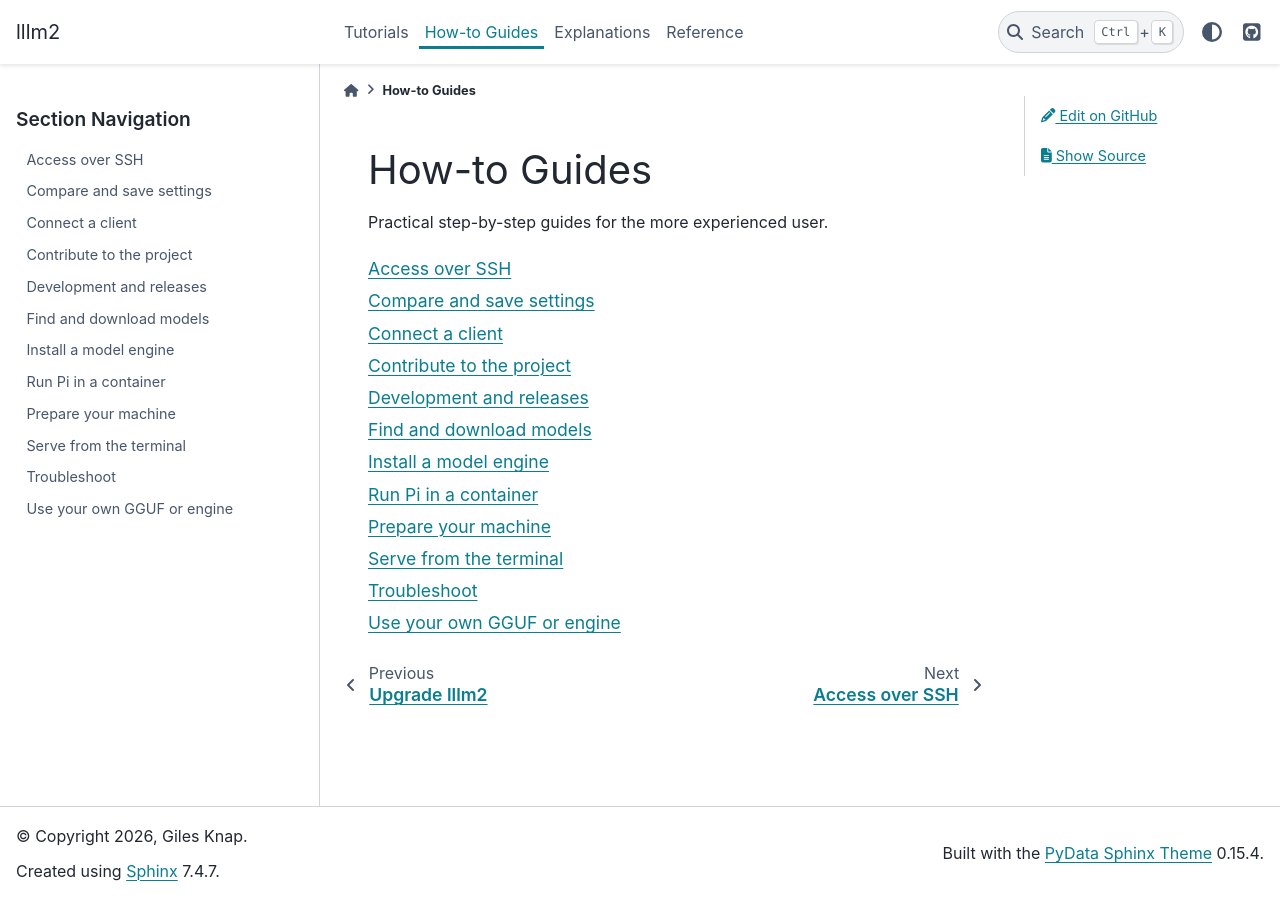
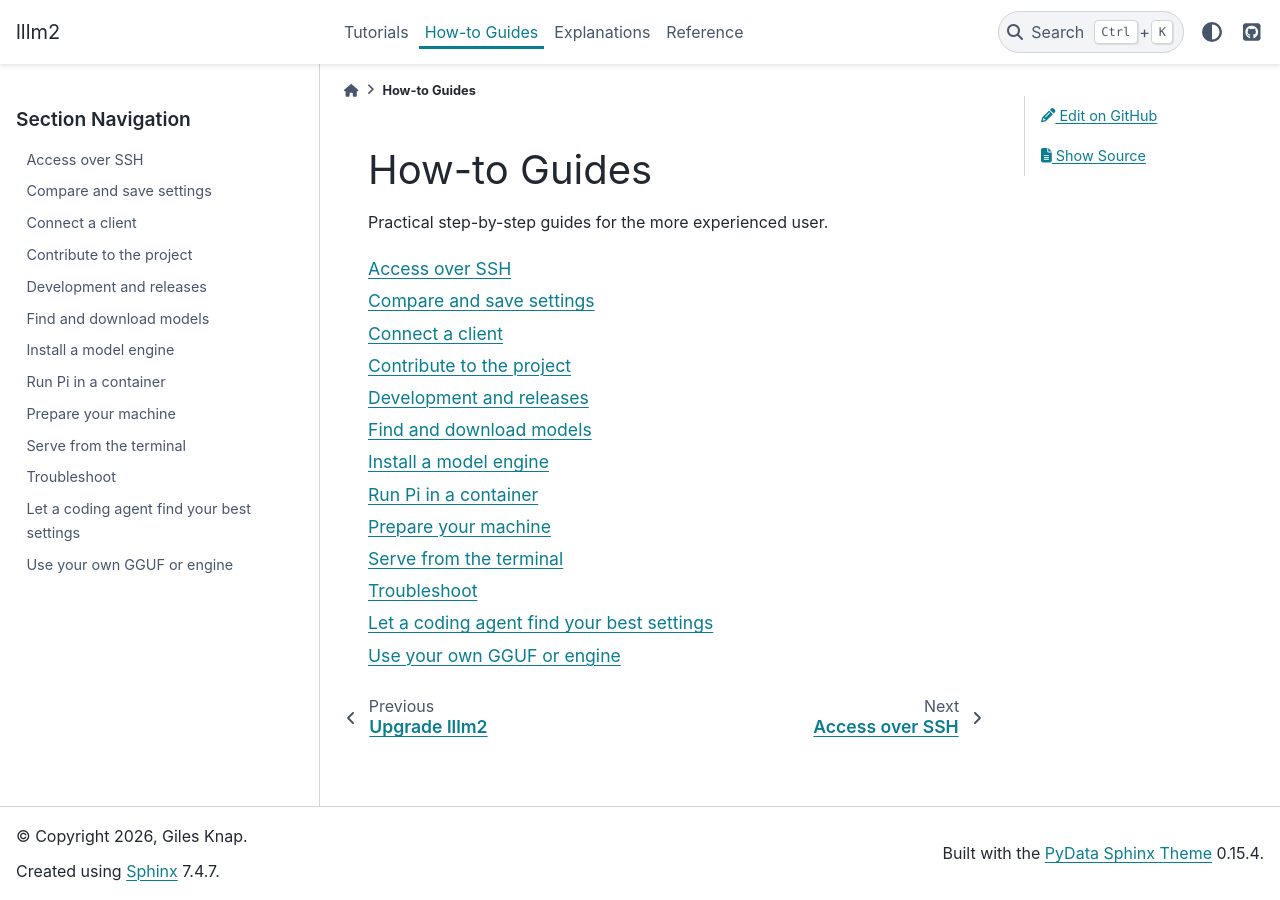
Before and after one commit to gilesknap/lllm2, a Sphinx documentation site: the page built from docs/how-to.md, in a window 1280 px wide. Built offline with Sphinx 7.4.7 and the PyData theme 0.15.4, drawn with Linux system fonts in a browser that asks for light colours; part of the change alters nothing that is shown.

Commit message:
Docs: let a coding agent find your best settings
Add a how-to that sets up Claude Code or Codex in a claude-sandbox
container that can reach the panel, and gives a prompt that drives
Experiments through the API and reports a finalist without saving.

Co-Authored-By: Claude Fable 5.1 <noreply@anthropic.com>
Claude-Session: https://claude.ai/code/session_01F6Lo7QmwU9ZzNfDPSWU7vd

`````diff
--- a/docs/how-to/compare-settings.md
+++ b/docs/how-to/compare-settings.md
@@ -38,3 +38,6 @@ Both actions show a confirmation with the number of runs and samples. Deletion
 is permanent; export full JSON first if you want to keep the records. Saved
 settings, their saved provenance, model files and the running model are kept.
 Deletion is unavailable while an operation is active.
+
+To have a coding agent run the comparison for you through the panel's API,
+see [Let a coding agent find your best settings](tune-with-an-agent.md).
--- /dev/null
+++ b/docs/how-to/tune-with-an-agent.md
@@ -0,0 +1,180 @@
+# Let a coding agent find your best settings
+
+A sandboxed coding agent can drive **Experiments** through the panel's API,
+compare the results and tell you which configuration to keep. This guide sets
+up Claude Code or Codex in a [claude-sandbox](https://github.com/DiamondLightSource/claude-sandbox)
+container that can reach the panel, then gives you a prompt to paste in.
+
+Each experiment stops the model that is currently serving, so run this when
+nobody needs the model. Expect an hour or more of GPU time for a 27B model.
+
+## 1. Install lllm2 and start a model
+
+If you do not have lllm2 yet, follow the
+[installation tutorial](../tutorials/installation.md). Before you continue,
+the panel should be open at <http://127.0.0.1:8082> and the model you want to
+tune should start from **Launch** at least once. The agent needs the panel
+running; it does not matter whether the model is running.
+
+## 2. Get a sandboxed agent that can reach the panel
+
+Install rootless Podman, then fetch the claude-sandbox launcher as described in
+[Use the prebuilt container image](https://diamondlightsource.github.io/claude-sandbox/how-to/use-the-container-image.html):
+
+```bash
+curl -fsSLO https://raw.githubusercontent.com/DiamondLightSource/claude-sandbox/main/container/claude-container
+chmod +x claude-container
+```
+
+Read the launcher before running it; it runs unsandboxed on your machine.
+If you keep a clone of claude-sandbox next to your project, use
+`../claude-sandbox/container/claude-container` instead of fetching it.
+
+The sandbox's network egress jail gives the agent a private network namespace
+with its own loopback, so `127.0.0.1:8082` inside the jail is **not** your
+panel, even though the panel listens on localhost. Its single-port relay only
+serves Pi and only forwards the model port. For this task, launch with the jail
+off and the container on the host network, from an empty directory where the
+agent can keep its notes:
+
+```bash
+mkdir -p ~/lllm2-tuning && cd ~/lllm2-tuning
+CLAUDE_SANDBOX_EGRESS_JAIL=0 claude-container --host-net
+```
+
+For Codex, add `--agent codex`. If a container for this directory already
+exists, add `--recreate` so the new settings apply. With the jail off the
+agent shares the machine's network but still has no access to your host
+credentials, home directory or shell environment. Do not disable the jail for
+ordinary coding sessions.
+
+Log in to the agent when prompted, then confirm it can see the panel by asking
+it to run:
+
+```bash
+curl -fsS http://127.0.0.1:8082/api/status | head -c 300
+```
+
+A JSON document with `"version"` and `"engine"` keys means the API is
+reachable. `Connection refused` means the panel is not running or the container
+was created without `--host-net`.
+
+## 3. Give the agent the tuning prompt
+
+Paste the prompt below into the agent. Replace the first line with the model
+you want to tune. The agent works entirely through the API, waits for each run
+and reports back before anything is saved.
+
+````text
+Tune the lllm2 settings for the model whose filename contains "Qwen3.8-27B".
+
+lllm2 is a local llama.cpp workbench. Its panel runs at http://127.0.0.1:8082
+and exposes a JSON API under /api/. Always use exactly that base URL, because
+the server checks the Host header. Use curl or python3 urllib; there is no
+browser here.
+
+Rules
+- Read GET /api/status first. Send the value of its "token" field as the
+  X-LLLM2-Token header on every POST, with Content-Type: application/json.
+- Only use these endpoints: GET /api/status, GET /api/results,
+  GET /api/results/export, POST /api/discover, POST /api/default/resolve,
+  POST /api/capabilities, POST /api/benchmark, POST /api/cancel. Do not delete
+  results, download models, or save settings unless I say so in this session.
+- An experiment stops any running model; that is expected. Before submitting,
+  read the "engine" object from /api/status. If "running" is true, include
+  "replace_running": true and "expected_pid": <engine.pid> in the benchmark
+  request.
+- Only one operation runs at a time. After submitting, poll GET /api/status
+  every 30 seconds and wait until "job"."active" is false. Never submit while
+  a job is active, and never cancel a run unless I ask you to.
+- Do not change model, engine, backend, device, context or slots between
+  configurations in one comparison; the server rejects mixed combinations
+  and the comparison would be meaningless anyway.
+
+Step 1: find the model and starting settings
+- POST /api/discover with {} lists installed models and engines. Pick the
+  model whose path contains the name above and the newest CUDA engine.
+- POST /api/default/resolve with {"settings": {"model": "<path>", "engine":
+  "<path>"}} returns the recommended or saved settings for it. Use the
+  returned "settings" object as the baseline. It has these keys: model,
+  engine, backend, device, context, slots, gpu_layers, flash, cache, cache_k,
+  cache_v, speculation, drafter, pair_confirmed, draft_length, effort,
+  draft_cache, chat_template, batch_size, ubatch_size, backend_sampling,
+  cuda_graph_opt, cache_ram_mib, context_checkpoints, lookup_ngram_n,
+  lookup_ngram_m. Send the whole object back each time; unknown keys are
+  rejected.
+- POST /api/capabilities with {"settings": <baseline>} reports which
+  features the engine and checkpoint support (speculation modes, cache
+  precisions, flash attention, reasoning effort). Only test what it reports
+  as available.
+- Report the baseline and the available features to me before running
+  anything.
+
+Step 2: run the built-in single-option sweep
+POST /api/benchmark with:
+{"mode": "suite", "settings": <baseline>, "workloads": ["long-code"],
+ "sweep_prompts": true, "output_tokens": 256, "repeats": 2,
+ "search_context": false, "full_window": false, "timeout": 900,
+ "context_timeout": 900}
+plus replace_running/expected_pid if needed. This runs the baseline and one
+variant per option group (speculation mode, KV cache precision, flash
+attention, reasoning effort). The response lists skipped variants with
+reasons. Wait for it to finish.
+
+Step 3: read the results
+GET /api/results returns one row per run, newest first. Rows from the same
+submission share a "group" value; each row has "label" ("baseline",
+"speculation-none", "cache-q4_0" and so on), "status" and "settings". Each
+row's "samples" list has one entry per workload, prompt size and repeat with
+"input_tokens", "output_tokens", "prefill_tok_s", "decode_tok_s",
+"wall_seconds", "peak_total_gpu_used_mib", "peak_engine_rss_mib" and
+"adherence". Compare rows only at the same input size. Average the repeats.
+Print a table: label, and for each prompt size the mean decode tok/s,
+prefill tok/s and peak GPU MiB. Note any failed or skipped variants and
+their reasons.
+
+Step 4: combine the winners
+Build up to 6 configurations from the baseline that combine the options that
+helped, plus one or two follow-ups worth checking (for example a different
+draft_length if speculation helped, or batch_size 4096 with ubatch_size 1024
+if prefill matters). Show me the list and wait for my go-ahead. Then POST
+/api/benchmark with {"mode": "combinations", "settings": <baseline>,
+"combinations": [<settings>, ...]} and the same workload and budget fields as
+step 2. Rows come back labelled "combination-1", "combination-2" and so on in
+the order sent. Wait, then extend the table.
+
+Step 5: confirm the finalist on more workloads
+Take the best configuration by decode tok/s at 16K input that is within 3%
+of the best prefill, and rerun it alone with {"mode": "custom", "settings":
+<finalist>, "workloads": ["long-code", "source-small-edit",
+"context-retrieval-edit"], "sweep_prompts": true, "repeats": 2}. The two
+source workloads report "adherence"; treat a failed adherence as
+disqualifying and fall back to the next candidate. Optionally, with my
+go-ahead, run the finalist once more with "search_context": true,
+"workloads": [] and "max_context": 131072 to measure the largest context that
+loads.
+
+Step 6: report
+Give me a final table with baseline, finalist and the difference in decode
+and prefill tok/s at each prompt size, peak GPU memory, and the list of
+settings that changed. State what you could not measure. Do not save
+anything. I will open Experiment history in the panel, expand the finalist
+row and click "Try in Launch" then "Save my settings" myself, or I will ask
+you to POST /api/default/save with {"result_id": "<row id>"}.
+````
+
+## 4. Keep the result
+
+When the agent reports, open **Experiments** in the panel, expand the finalist
+in **Experiment history**, click **Try in Launch**, review the draft and click
+**Save my settings**. See [Compare and save settings](compare-settings.md)
+for the context choices on that row and
+[Experiment and model settings](../explanations/experiment-settings.md) for
+what each measured number means.
+
+Once you are done, stop the sandbox container and recreate it without the
+escape hatch before using it for anything else:
+
+```bash
+claude-container --recreate
+```
`````
